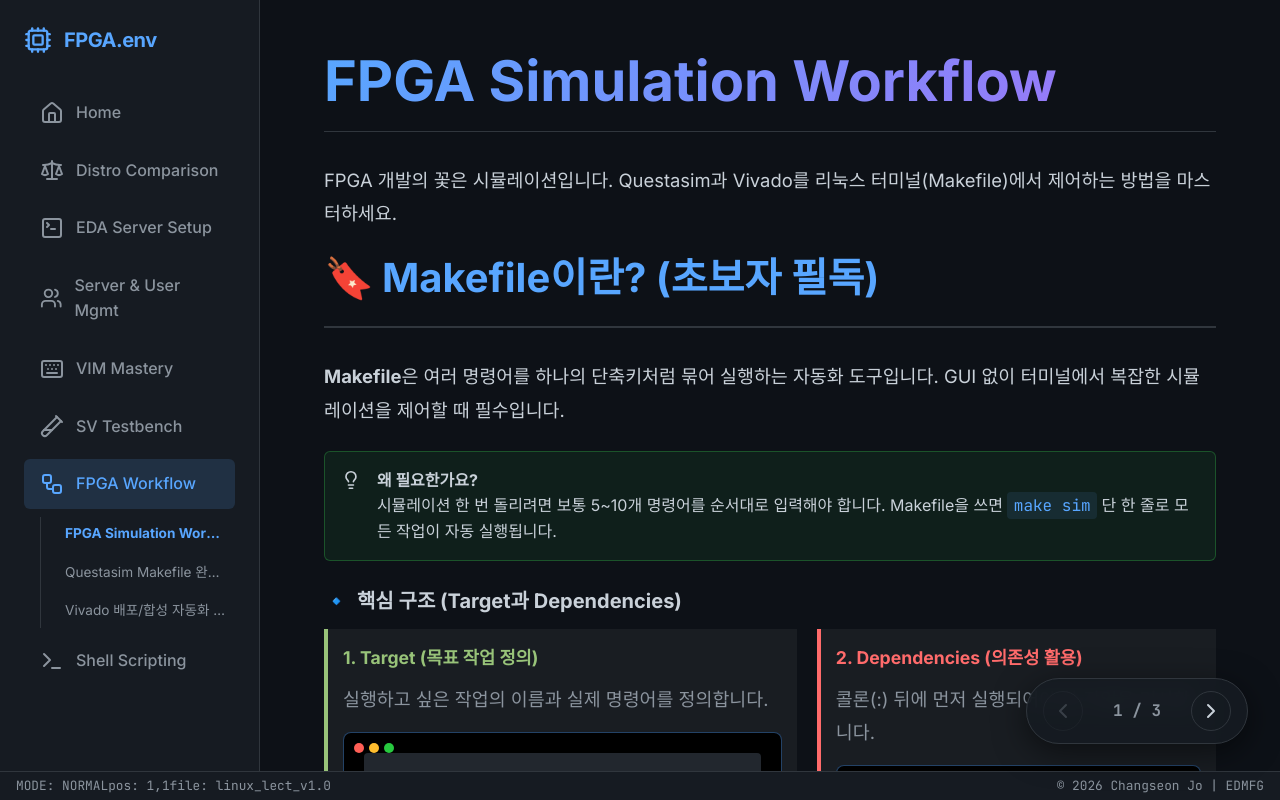
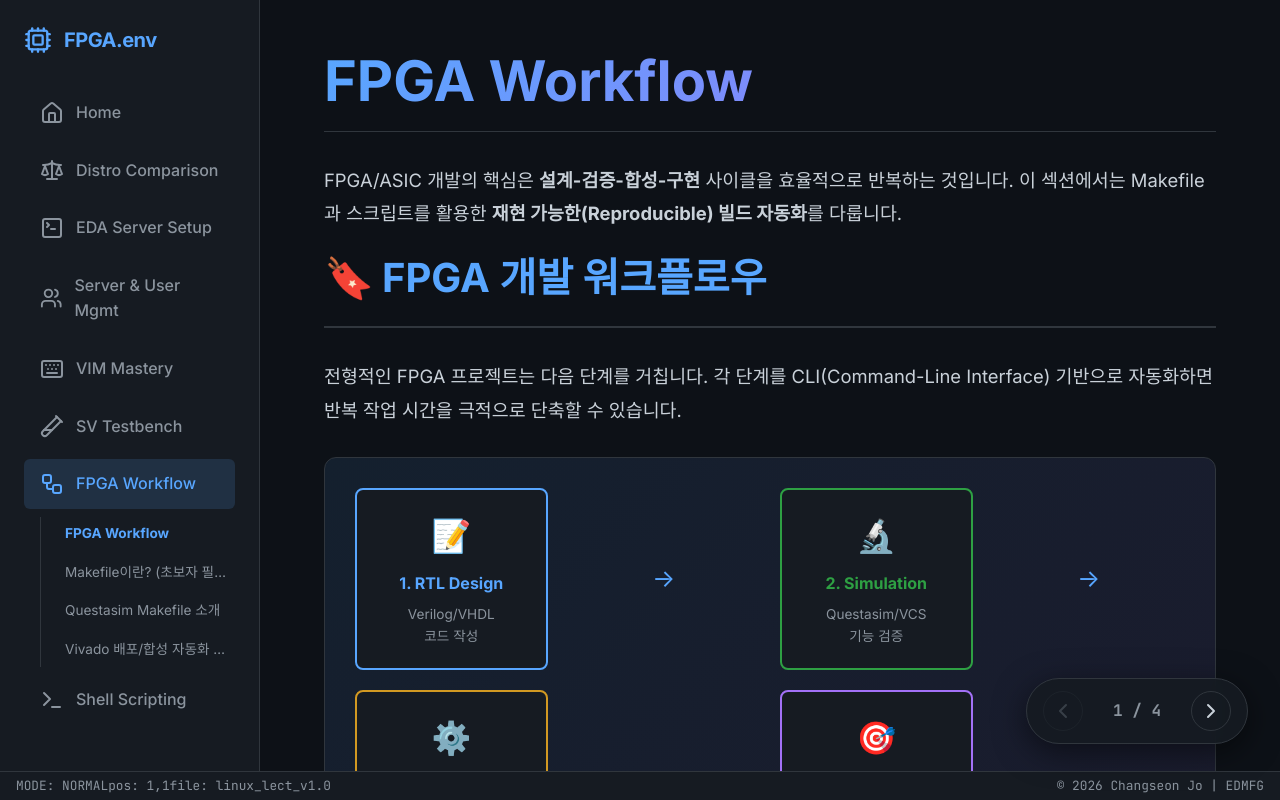
Before and after one commit to ahe24/linux_lect, a website built with Vite: page index.html in a window 1280 px wide. Both pictures are taken after a click on the element "FPGA Workflow". Built offline with nearby package versions, Linux system fonts and the light colour scheme.

Commit message:
Revamp FPGA Workflow section with professional content and visual diagram
- Renamed section from 'FPGA Simulation Workflow' to 'FPGA Workflow'
- Replaced casual intro with technical description emphasizing reproducible builds
- Added comprehensive workflow diagram showing 4-stage process:
  * RTL Design → Simulation → Synthesis → Implementation
- Highlighted Makefile automation benefits (reproducibility, efficiency, CI/CD)
- Added break-before to Makefile section for better slide separation
- Changed 'Questasim Makefile 완벽 분석' to '소개' (more appropriate)
- Overall more professional and technically accurate presentation

```diff
--- a/src/sections/fpga-workflow.html
+++ b/src/sections/fpga-workflow.html
@@ -1,9 +1,103 @@
 <section id="fpga-workflow" class="content-section">
 
-    <h1>FPGA Simulation Workflow</h1>
-    <p>FPGA 개발의 꽃은 시뮬레이션입니다. Questasim과 Vivado를 리눅스 터미널(Makefile)에서 제어하는 방법을 마스터하세요.</p>
+    <h1>FPGA Workflow</h1>
+    <p>FPGA/ASIC 개발의 핵심은 <strong>설계-검증-합성-구현</strong> 사이클을 효율적으로 반복하는 것입니다. 이 섹션에서는 Makefile과 스크립트를 활용한 <strong>재현
+            가능한(Reproducible) 빌드 자동화</strong>를 다룹니다.</p>
 
-    <h2>1. Makefile이란? (초보자 필독)</h2>
+    <h2>FPGA 개발 워크플로우</h2>
+    <p>전형적인 FPGA 프로젝트는 다음 단계를 거칩니다. 각 단계를 CLI(Command-Line Interface) 기반으로 자동화하면 반복 작업 시간을 극적으로 단축할 수 있습니다.</p>
+
+    <div style="background: linear-gradient(135deg, rgba(88,166,255,0.1) 0%, rgba(163,113,247,0.1) 100%);
+                border: 1px solid var(--border-color);
+                border-radius: 12px;
+                padding: 30px;
+                margin: 30px 0;">
+        <div
+            style="display: grid; grid-template-columns: repeat(auto-fit, minmax(180px, 1fr)); gap: 20px; position: relative;">
+            <!-- Step 1: RTL Design -->
+            <div style="background: var(--panel-color);
+                        border: 2px solid #58a6ff;
+                        border-radius: 8px;
+                        padding: 20px;
+                        text-align: center;
+                        position: relative;">
+                <div style="font-size: 2rem; margin-bottom: 10px;">📝</div>
+                <div style="color: #58a6ff; font-weight: bold; margin-bottom: 8px;">1. RTL Design</div>
+                <div style="font-size: 0.85rem; color: var(--text-secondary);">Verilog/VHDL<br>코드 작성</div>
+            </div>
+
+            <!-- Arrow -->
+            <div
+                style="display: flex; align-items: center; justify-content: center; color: var(--accent-color); font-size: 1.5rem;">
+                →
+            </div>
+
+            <!-- Step 2: Simulation -->
+            <div style="background: var(--panel-color);
+                        border: 2px solid #2ea043;
+                        border-radius: 8px;
+                        padding: 20px;
+                        text-align: center;">
+                <div style="font-size: 2rem; margin-bottom: 10px;">🔬</div>
+                <div style="color: #2ea043; font-weight: bold; margin-bottom: 8px;">2. Simulation</div>
+                <div style="font-size: 0.85rem; color: var(--text-secondary);">Questasim/VCS<br>기능 검증</div>
+            </div>
+
+            <!-- Arrow -->
+            <div
+                style="display: flex; align-items: center; justify-content: center; color: var(--accent-color); font-size: 1.5rem;">
+                →
+            </div>
+
+            <!-- Step 3: Synthesis -->
+            <div style="background: var(--panel-color);
+                        border: 2px solid #d29922;
+                        border-radius: 8px;
+                        padding: 20px;
+                        text-align: center;">
+                <div style="font-size: 2rem; margin-bottom: 10px;">⚙️</div>
+                <div style="color: #d29922; font-weight: bold; margin-bottom: 8px;">3. Synthesis</div>
+                <div style="font-size: 0.85rem; color: var(--text-secondary);">Vivado/Quartus<br>논리 합성</div>
+            </div>
+
+            <!-- Arrow -->
+            <div
+                style="display: flex; align-items: center; justify-content: center; color: var(--accent-color); font-size: 1.5rem;">
+                →
+            </div>
+
+            <!-- Step 4: Implementation -->
+            <div style="background: var(--panel-color);
+                        border: 2px solid #a371f7;
+                        border-radius: 8px;
+                        padding: 20px;
+                        text-align: center;">
+                <div style="font-size: 2rem; margin-bottom: 10px;">🎯</div>
+                <div style="color: #a371f7; font-weight: bold; margin-bottom: 8px;">4. Implementation</div>
+                <div style="font-size: 0.85rem; color: var(--text-secondary);">Place & Route<br>타이밍 클로저</div>
+            </div>
+        </div>
+
+        <!-- Makefile Automation Highlight -->
+        <div style="margin-top: 30px;
+                    padding: 20px;
+                    background: rgba(88,166,255,0.1);
+                    border-left: 4px solid var(--accent-color);
+                    border-radius: 6px;">
+            <div style="display: flex; align-items: center; gap: 10px; margin-bottom: 10px;">
+                <span style="font-size: 1.5rem;">🔧</span>
+                <strong style="color: var(--accent-color); font-size: 1.1rem;">Makefile 자동화의 핵심 가치</strong>
+            </div>
+            <ul style="margin-left: 20px; line-height: 1.8; color: var(--text-secondary);">
+                <li><strong>재현성 보장</strong>: 동일한 명령어로 누구나 같은 결과를 얻을 수 있습니다</li>
+                <li><strong>반복 작업 제거</strong>: 10줄 명령어 → <code>make sim</code> 한 줄로 단축</li>
+                <li><strong>의존성 관리</strong>: 변경된 파일만 재컴파일하여 시간 절감</li>
+                <li><strong>CI/CD 통합</strong>: Jenkins, GitLab CI에서 배치 모드 실행 가능</li>
+            </ul>
+        </div>
+    </div>
+
+    <h2 class="break-before">1. Makefile이란? (초보자 필독)</h2>
     <p><strong>Makefile</strong>은 여러 명령어를 하나의 단축키처럼 묶어 실행하는 자동화 도구입니다. GUI 없이 터미널에서 복잡한 시뮬레이션을 제어할 때 필수입니다.</p>
 
     <div class="note-box">
@@ -85,7 +179,7 @@ vsim -c work.tb -do "run -all"</code></pre>
         </div>
     </div>
 
-    <h2>2. Questasim Makefile 완벽 분석</h2>
+    <h2>2. Questasim Makefile 소개</h2>
     <p>단순히 복사해서 쓰는 것이 아니라, 각 명령어의 의미를 이해해야 에러를 잡을 수 있습니다.</p>
 
     <div class="note-box">
```
